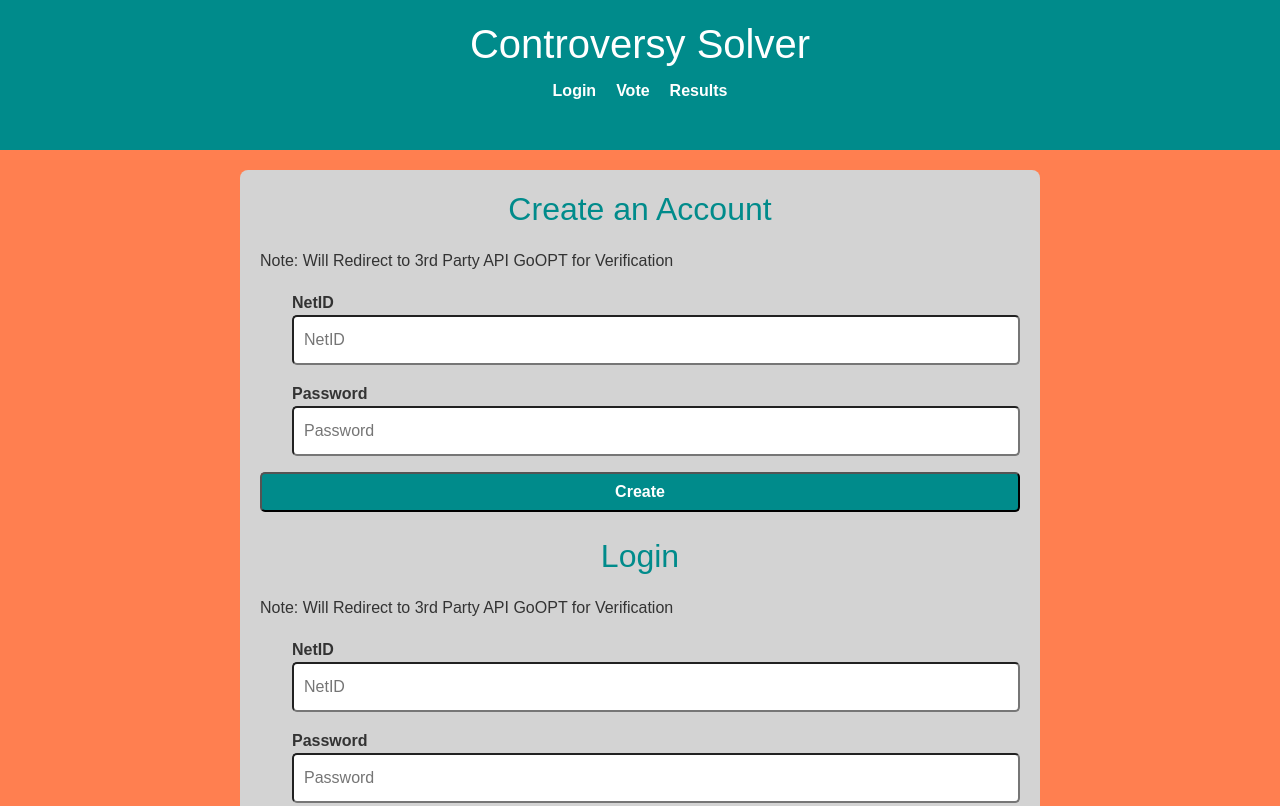
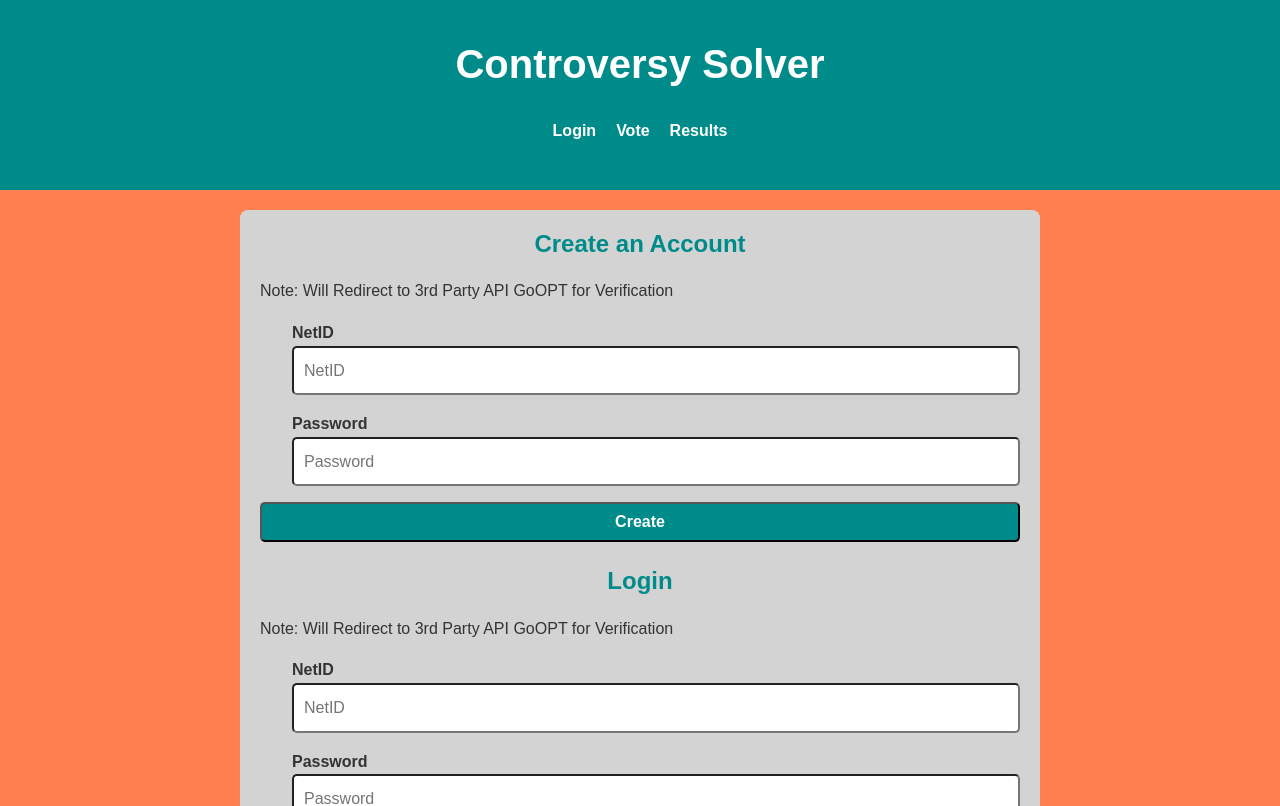
Before and after one commit to SpencerG-BYU/startup, a React (Vite) app: page / in a window 1280 px wide. Shown: the top 806 px of the page. Built offline with nearby package versions, Linux system fonts and the light colour scheme.

Commit message:
app.css update

```diff
--- a/src/app.css
+++ b/src/app.css
@@ -1,13 +1,14 @@
 header {
     background-color: darkcyan;
     color: #fff;
-    padding: 20px 10px;
+    padding: 20px 0;
     text-align: center;
   }
 
   h1 {
     font-size: 2.5rem;
-    margin: 0;
+    margin: 20px;
+    font-weight: bold;
   }
 
   nav ul {
@@ -49,6 +50,8 @@ header {
     color: darkcyan;
     text-align: center;
     margin-bottom: 20px;
+    font-weight: bold;
+    font-size: 1.5rem;
   }
 
   footer {
```
